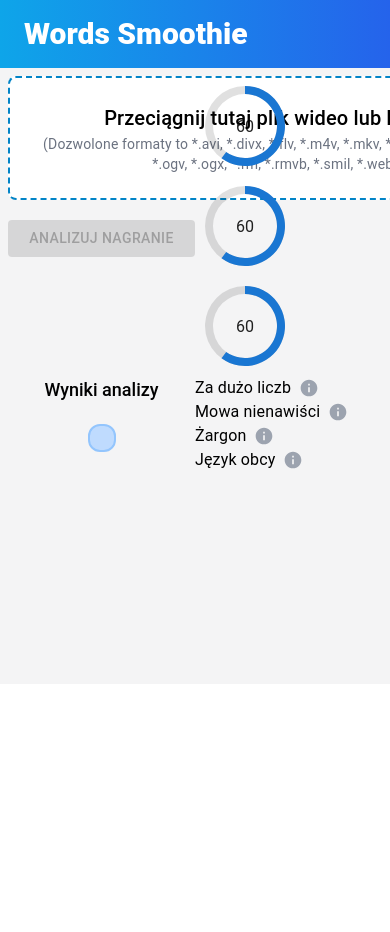
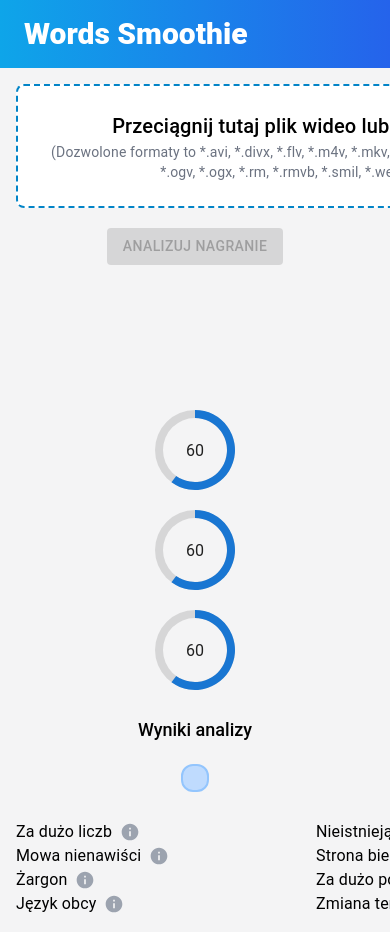
Before and after one commit to Hackathon-Krakow-2024/break-word-traps, a React (Vite) app in the folder frontend/: page / in a window 390 px wide. Before the commit the page ends 844 px from the top, so only its background shows below. Built offline with nearby package versions, Linux system fonts and the light colour scheme; no server answers.

Commit message:
layout responsive

```diff
--- a/frontend/src/components/VideoUpload.tsx
+++ b/frontend/src/components/VideoUpload.tsx
@@ -34,10 +34,10 @@
   })
 
   return (
-    <div className='flex w-[640px] flex-col'>
+    <div className='flex w-full min-w-[640px] flex-col'>
       <Box
         {...getRootProps()}
-        className={`w-full cursor-pointer rounded-lg border-2 border-dashed p-6 ${isDragActive ? 'border-sky-300 bg-blue-50' : 'border-sky-600 bg-white'} `}
+        className={`cursor-pointer rounded-lg border-2 border-dashed p-6 ${isDragActive ? 'border-sky-300 bg-blue-50' : 'border-sky-600 bg-white'} `}
       >
         <input {...getInputProps()} />
 
--- a/frontend/src/pages/Home/Home.tsx
+++ b/frontend/src/pages/Home/Home.tsx
@@ -111,13 +111,15 @@
   }
 
   return (
-    <div className='grid grid-cols-2 grid-rows-2 bg-zinc-100 p-2'>
-      <div>
-        <VideoUpload handleUploadVideo={onDrop} />
-        <Video videoFile={video} subtitles={transcription.subtitles} />
+    <div className='grid grid-cols-1 grid-rows-2 gap-4 bg-zinc-100 p-4 lg:grid-cols-2'>
+      <div className='flex flex-col items-center'>
+        <div className='max-h-[600px] w-full'>
+          <VideoUpload handleUploadVideo={onDrop} />
+          <Video videoFile={video} subtitles={transcription.subtitles} />
+        </div>
         <VideoActions handleVerifyVideo={handleVerifyVideo} isButtonDisabled={isButtonDisabled} />
       </div>
-      <div>
+      <div className='flex flex-col items-center'>
         <Gauge width={100} height={100} value={60} />
         <Gauge width={100} height={100} value={60} />
         <Gauge width={100} height={100} value={60} />
@@ -125,7 +127,9 @@
       <div>
         <div className='flex flex-col items-center'>
           <h2 className='mb-2 text-lg font-medium'>Wyniki analizy</h2>
-          <p className='text-sm text-gray-900 m-3 p-3 border-2 bg-blue-200 border-blue-300 rounded-xl'>{transcription.transcript}</p>
+          <p className='m-3 rounded-xl border-2 border-blue-300 bg-blue-200 p-3 text-sm text-gray-900'>
+            {transcription.transcript}
+          </p>
           <QuestionList questions={questions} />
         </div>
       </div>
--- a/frontend/src/pages/Home/Video.tsx
+++ b/frontend/src/pages/Home/Video.tsx
@@ -47,8 +47,6 @@
   // }
 
   return (
-    <div>
-      <div>
     <ReactPlayer
       ref={playerRef}
       url={videoUrl}
@@ -60,14 +58,5 @@
         },
       }}
     />
-
-        {/* <button
-          onClick={() => handleMoveToVideoTime(10)}
-          className='mb-2 w-full rounded-lg bg-blue-700 px-5 py-2.5 text-sm font-medium text-white hover:bg-blue-800 focus:outline-none focus:ring-4 focus:ring-blue-300 disabled:bg-slate-600 md:w-auto md:min-w-[350px] dark:bg-blue-600 dark:hover:bg-blue-700 dark:focus:ring-blue-800'
-        >
-          Move
-        </button> */}
-      </div>
-    </div>
   )
 }
```
Lines whose indentation alone changed are shown as unchanged.
